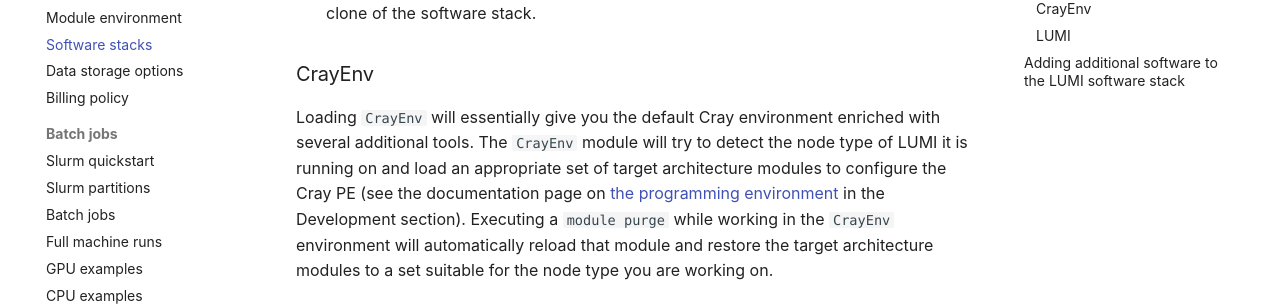
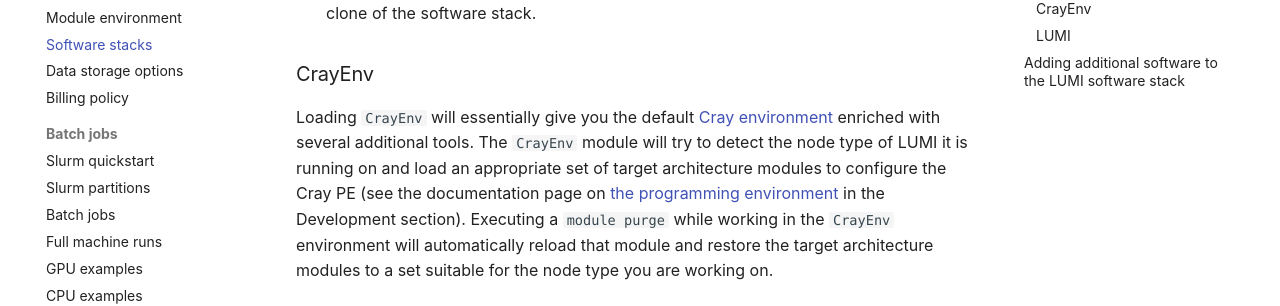
Before and after one commit to Lumi-supercomputer/lumi-userguide, an MkDocs documentation site: the page built from docs/runjobs/lumi_env/softwarestacks.md, in a window 1280 px wide and 900 px high, scrolled down 2258 px. Shown: the part 153-459 px from the top of the window. Built offline with MkDocs 1.6.1 and Material for MkDocs 9.7.7, drawn with Linux system fonts in a browser that asks for light colours; part of the change alters nothing that is shown.

```diff
--- a/docs/runjobs/lumi_env/softwarestacks.md
+++ b/docs/runjobs/lumi_env/softwarestacks.md
@@ -111,7 +111,7 @@ modules that can be used to change the way the module tree is displayed:
 
 ### CrayEnv
 
-Loading `CrayEnv` will essentially give you the default Cray environment
+Loading `CrayEnv` will essentially give you the default [Cray environment](https://cpe.ext.hpe.com/docs/#hpe-cray-user-environment)
 enriched with several additional tools. The `CrayEnv` module will try to detect
 the node type of LUMI it is running on and load an appropriate set of target
 architecture modules to configure the Cray PE (see the documentation page on
```
